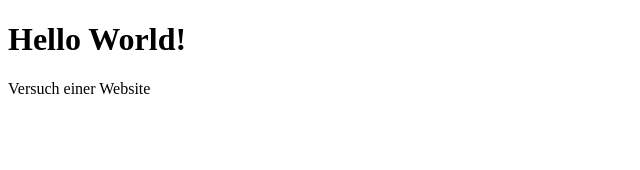
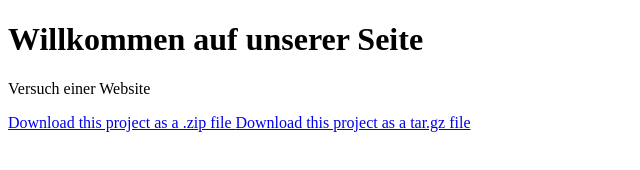
Before and after one commit to NinaGo97/ninago97.github.io, a plain HTML site: page index.html in a window 1280 px wide. Shown: the whole page, without its empty margins (0-640 px from the left). Drawn offline with Linux system fonts and the light colour scheme.

Commit message:
Page
Page

```diff
--- a/index.html
+++ b/index.html
@@ -1,10 +1,22 @@
 <!DOCTYPE html>
 <html>
+
 <head>
-	<title> Projekt </title>
+	<meta charset="utf-8">
+	<meta http-equiv="X-UA-Compatible" content="chrome-1">
+	<link rel="stylesheet" type="text/css" href="stylesheet.css">
+	<title> Visulisierung mit JavaScript </title>
 </head>
+
 <body>
-<h1> Hello World! </h1>
-<p> Versuch einer Website </p>
+	<h1> Willkommen auf unserer Seite </h1>
+	<p> Versuch einer Website </p>
+<!-- Download-->
+	<a class="zip_download_link" href="https://github.com/NinaGo97/ninago97.github.io">
+	Download this project as a .zip file
+	</a>
+     <a class="tar_download_link" href="https://github.com/NinaGo97/ninago97.github.io">
+     Download this project as a tar.gz file
+     </a>
 </body>
 </html>
```
